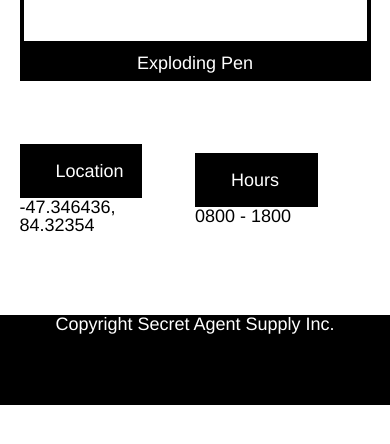
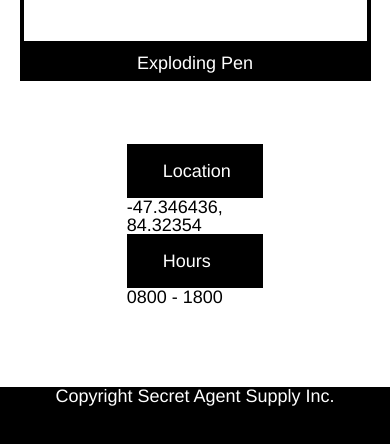
Before and after one commit to charlotte55/secretagent, a plain HTML site: page index.html in a window 390 px wide. Shown: the part 590-1034 px from the top of the page. Before the commit the page ends 995 px from the top, so only its background shows below. Drawn offline with Linux system fonts and the light colour scheme.

```diff
--- a/resources/css/style.css
+++ b/resources/css/style.css
@@ -100,8 +100,9 @@
 
 .nav .list{
   display: flex;
+  flex-direction: row;
   align-items: center;
-  align-content: space-between;
+  justify-content: space-between;
   padding: 0 .75rem 0;
   list-style: none;
 }
@@ -188,7 +189,9 @@
 /* Contact Info */
 .info{
   display: flex;
+  flex-direction: row;
   align-items: center;
+  justify-content: space-between;
   padding-top: 3rem;
   padding-bottom: 4rem;
 }
@@ -212,13 +215,13 @@
 
 @media only screen and (max-width: 470px){
   .info{
-    width: 90%;
     margin: 0.5rem auto;
+    flex-direction: column;
   }
 
-  .products,
-  .info{
-    flex-wrap: wrap;
+  .location,
+  .hours{
+    width: 90%;
   }
 }
 /* Footer */
```
